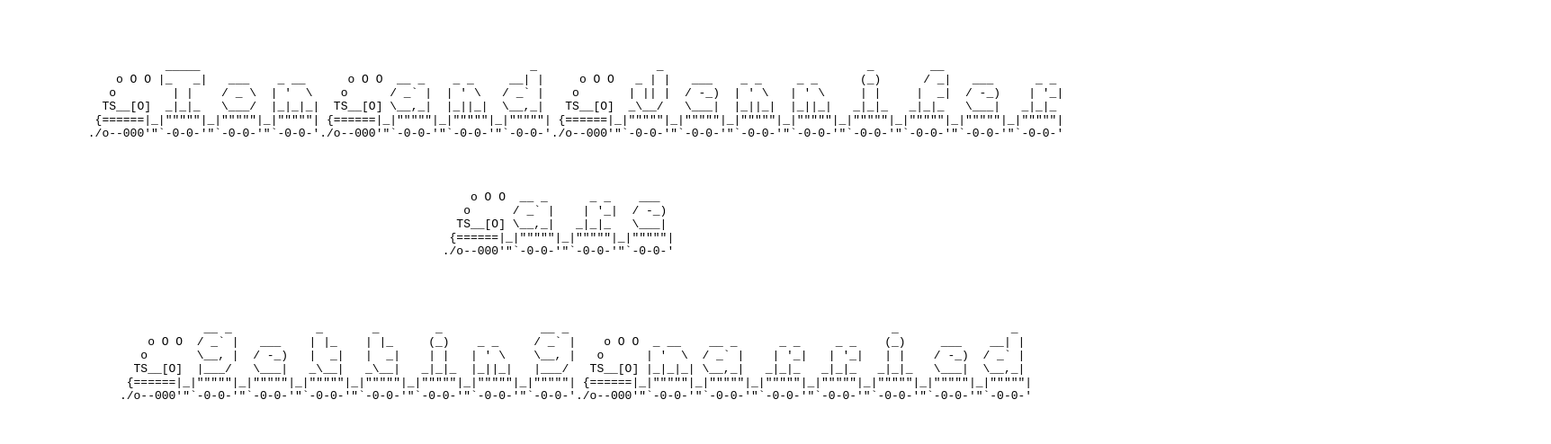
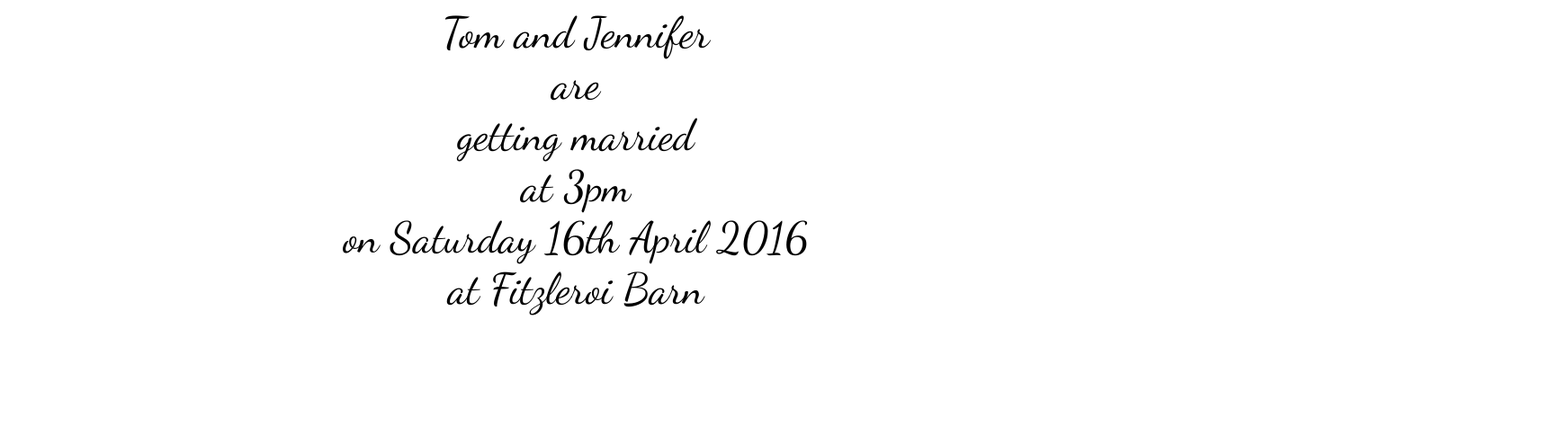
Before and after one commit to scarytom/tomandjennifer, a plain HTML site: page index.html in a window 1280 px wide. Shown: the whole page at 90% size, 1724 px wide, since content can reach past the window. Drawn offline with Linux system fonts and the light colour scheme.

Commit message:
Change font

```diff
--- a/index.html
+++ b/index.html
@@ -4,38 +4,16 @@
   <title>Tom and Jennifer</title>
   <meta charset="utf-8">
   <link rel="stylesheet" href="styles.css">
+  <link href='https://fonts.googleapis.com/css?family=Dancing+Script' rel='stylesheet' type='text/css'>
 </head>
 <body>
   <div class="main-container">
-    <pre class="ascii">
-    <div class="ascii-content">
-
-           _____                                               _                 _                             _        __
-    o O O |_   _|   ___    _ __      o O O  __ _    _ _     __| |     o O O   _ | |   ___    _ _     _ _      (_)      / _|   ___      _ _
-   o        | |    / _ \  | '  \    o      / _` |  | ' \   / _` |    o       | || |  / -_)  | ' \   | ' \     | |     |  _|  / -_)    | '_|
-  TS__[O]  _|_|_   \___/  |_|_|_|  TS__[O] \__,_|  |_||_|  \__,_|   TS__[O]  _\__/   \___|  |_||_|  |_||_|   _|_|_   _|_|_   \___|   _|_|_
- {======|_|"""""|_|"""""|_|"""""| {======|_|"""""|_|"""""|_|"""""| {======|_|"""""|_|"""""|_|"""""|_|"""""|_|"""""|_|"""""|_|"""""|_|"""""|
-./o--000'"`-0-0-'"`-0-0-'"`-0-0-'./o--000'"`-0-0-'"`-0-0-'"`-0-0-'./o--000'"`-0-0-'"`-0-0-'"`-0-0-'"`-0-0-'"`-0-0-'"`-0-0-'"`-0-0-'"`-0-0-'
-  </div></pre>
-        <pre class="ascii">
-    <div class="ascii-content">
-    o O O  __ _      _ _    ___
-   o      / _` |    | '_|  / -_)
-  TS__[O] \__,_|   _|_|_   \___|
- {======|_|"""""|_|"""""|_|"""""|
-./o--000'"`-0-0-'"`-0-0-'"`-0-0-'
-   </div> </pre>
-
-        <pre class="ascii">
-    <div class="ascii-content">
-            __ _            _       _        _              __ _                                              _                _
-    o O O  / _` |   ___    | |_    | |_     (_)    _ _     / _` |    o O O  _ __    __ _      _ _     _ _    (_)     ___    __| |
-   o       \__, |  / -_)   |  _|   |  _|    | |   | ' \    \__, |   o      | '  \  / _` |    | '_|   | '_|   | |    / -_)  / _` |
-  TS__[O]  |___/   \___|   _\__|   _\__|   _|_|_  |_||_|   |___/   TS__[O] |_|_|_| \__,_|   _|_|_   _|_|_   _|_|_   \___|  \__,_|
- {======|_|"""""|_|"""""|_|"""""|_|"""""|_|"""""|_|"""""|_|"""""| {======|_|"""""|_|"""""|_|"""""|_|"""""|_|"""""|_|"""""|_|"""""|
-./o--000'"`-0-0-'"`-0-0-'"`-0-0-'"`-0-0-'"`-0-0-'"`-0-0-'"`-0-0-'./o--000'"`-0-0-'"`-0-0-'"`-0-0-'"`-0-0-'"`-0-0-'"`-0-0-'"`-0-0-'
-
-    </div> </pre>
+    <div class="heading">Tom and Jennifer</div>
+    <div class="heading">are</div>
+    <div class="heading">getting married</div>
+    <div class="heading">at 3pm</div>
+    <div class="heading">on Saturday 16th April 2016</div>
+    <div class="heading">at Fitzleroi Barn</div>
   </div>
 </body>
 </html>
--- a/styles.css
+++ b/styles.css
@@ -2,8 +2,6 @@
 {
     width: auto;
     margin: auto auto;
-
-
 }
 
 @media screen and (min-width: 960px) {
@@ -12,14 +10,20 @@
         }
 }
 
-.ascii{
-       float: left;
-           position: relative;
-           left: 50%;
+.heading {
+    font-family: 'Dancing Script', cursive;
+    font-size: 3em;
+    text-align: center;
+}
+
+@media screen and (min-width: 600px) {
+    .ascii {
+        font-size: 7px;
     }
+}
 
-.ascii-content {
-float: left;
-    position: relative;
-    left: -50%;
+@media screen and (min-width: 800px) {
+    .ascii {
+        font-size: 9px;
+    }
 }
```
